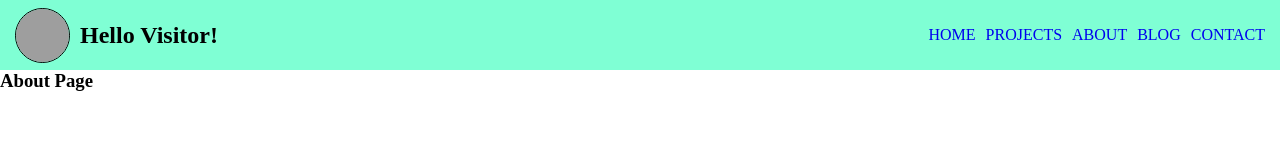
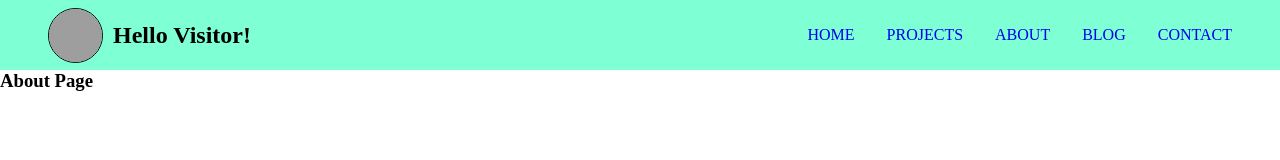
Before and after one commit to IchadB/ichadb.github.io, a plain HTML site: page about.html in a window 1280 px wide. Drawn offline with Linux system fonts and the light colour scheme; grey boxes are pictures that could not be loaded.

Commit message:
place ul at the right position

```diff
--- a/about.html
+++ b/about.html
@@ -12,19 +12,21 @@
 
     <div class="nav-menu">
         <nav class="navbar">
-            <ul>
+
             <div class="nav-img">
                 <img src="./images/profile.jpg" alt="My Profile Image">
                 <h2>Hello Visitor!</h2>
             </div>
             <div class="nav-link-list">
-                    <li class="nav-link"><a href="/">Home</a></li>
+                <ul>
+                    <li class="nav-link"><a href="index.html">Home</a></li>
                     <li class="nav-link"><a href="projects.html">Projects</a></li>
-                    <li class="nav-link"><a href="about.html">About</a></li>
+                    <li class="nav-link"><a href="/">About</a></li>
                     <li class="nav-link"><a href="blogs.html">Blog</a></li>
                     <li class="nav-link"><a href="contacts.html">Contact</a></li>
+                </ul>
             </div>
-            </ul>
+
         </nav>
     </div>
 
--- a/styles.css
+++ b/styles.css
@@ -3,34 +3,34 @@
     padding: 0;
     margin: 0;
 }
-.nav-menu > .navbar > ul {
+.nav-menu > .navbar {
     background-color: aquamarine;
     display: flex;
     justify-content: space-between;
     width: 100%;
     height: 70px;
     align-items: center;
-    padding: 0 15px;
+    padding: 0 3em;
 }
-.nav-menu > .navbar > ul > .nav-img {
+.nav-menu > .navbar > .nav-img {
     display: flex;
     align-items: center;
     justify-content: center;
 }
-.nav-menu > .navbar > ul > .nav-img > h2 {
+.nav-menu > .navbar > .nav-img > h2 {
     margin: 0 10px;
 }
-.navbar > ul > .nav-link-list {
+.navbar > .nav-link-list > ul {
     display: flex;
     justify-content: space-evenly;
     align-items: center;
-    column-gap: 10px;
+    column-gap: 2em;
 }
-.navbar > ul > .nav-link-list > li {
+.navbar > .nav-link-list > ul > li {
     list-style-type: none;
     text-transform: uppercase;
 }
-.navbar > ul > .nav-link-list > li > a {
+.navbar > .nav-link-list > ul > li > a {
     text-decoration: none;
 }
 .navbar img {
```
Also changed, not shown: blogs.html (+6 -4 lines), contacts.html (+6 -4 lines), index.html (+4 -2 lines), projects.html (+6 -4 lines). Lines whose indentation alone changed are shown as unchanged.
